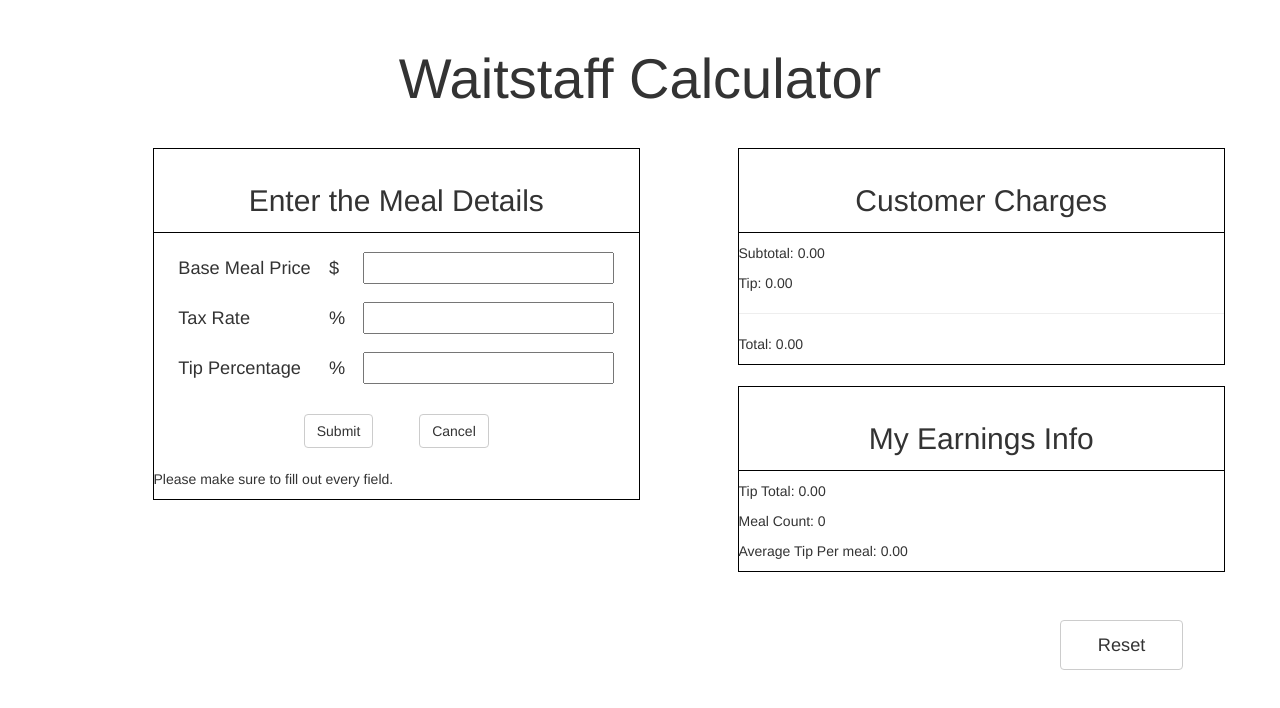
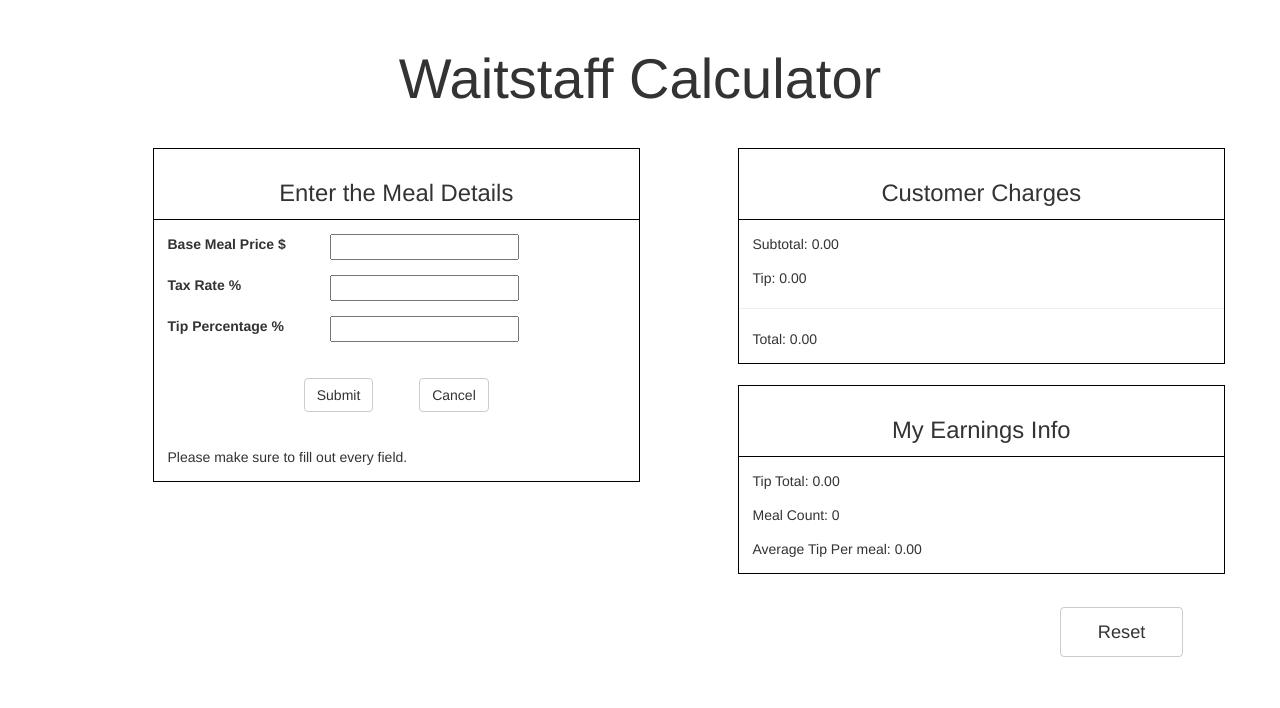
Before and after one commit to gfed53/waitstaff-calc, a plain HTML site: page index.html in a window 1280 px wide. Drawn offline with nearby package versions, Linux system fonts and the light colour scheme.

Commit message:
Changed meal details from table format to form-horizontal structure, other position/typo tweaks

```diff
--- a/index.html
+++ b/index.html
@@ -13,10 +13,35 @@
 		<div class="row">
 			<section class="col-md-5 col-md-offset-1 meal-details">
 				<h2>Enter the Meal Details</h2>
-				<!-- <form action="" class="form-inline">
+				<form action="" name="myForm" class="form-horizontal">
+					<div class="form-group">
+						<label for="base-meal-price" class="col-sm-4">Base Meal Price $</label>
+						<div class="col-sm-8">
+							<input type="number" name="base-meal-price" ng-model="baseMealPrice" required>
+						</div>
+					</div>
+					<div class="form-group">
+						<label for="tax-rate" class="col-sm-4">Tax Rate %</label>
+						<div class="col-sm-8">
+							<input type="number" name="tax-rate" ng-model="taxRateTens" required>
+						</div>
+					</div>
+					<div class="form-group">
+						<label for="tip-percent" class="col-sm-4">Tip Percentage %</label>
+						<div class="col-sm-8">
+							<input type="number" name="tip-percent" ng-model="tipPercentTens" required>
+						</div>
+					</div>
 
-				</form> -->
-				<form name="myForm" action="">
+				</form>
+				<div class="meal-detail-btns">
+					<input class="btn btn-default meal-detail-btn" type="button" ng-click="submit()" value="Submit">
+					<input class="btn btn-default meal-detail-btn" type="button" ng-click="cancel()" value="Cancel">
+				</div>
+				<div class="error" ng-if="myForm.$invalid">
+					<p>Please make sure to fill out every field.
+				</div>
+				<!-- <form name="myForm" action="">
 					<table>
 						<tr>
 							<td>Base Meal Price</td>
@@ -35,7 +60,7 @@
 						</tr>
 					</table>
 
-				<!-- <div><label for="base-meal-price">Base Meal Price</label>
+				<div><label for="base-meal-price">Base Meal Price</label>
 				<input type="text" name="base-meal-price">
 				</div>
 				<div>
@@ -45,7 +70,7 @@
 				<div>
 				<label for="tip-percent">Tip Percentage</label>
 				<input type="text" name="tip-percent">
-				</div> -->
+				</div>
 					<div class="meal-detail-btns">
 						<input class="btn btn-default meal-detail-btn" type="button" ng-click="submit()" value="Submit">
 						<input class="btn btn-default meal-detail-btn" type="button" ng-click="cancel()" value="Cancel">
@@ -53,7 +78,7 @@
 					<div class="error" ng-if="myForm.$invalid">
 						<p>Please make sure to fill out every field.
 					</div>
-				</form>
+				</form> -->
 			</section>
 			<div class="col-md-5 col-md-offset-1">
 				<section class="row cust-charges">
--- a/styles/style.css
+++ b/styles/style.css
@@ -14,16 +14,21 @@ h1 {
 
 h2 {
 	border-bottom: 1px solid black;
+	font-size: 1.7em;
 
 }
 
-table {
+/*table {
 	margin: auto;
 }
 
 td {
 	padding: 0.5em;
 	font-size: 1.3em;
+}*/
+
+form, p {
+	margin: 1em;
 }
 
 .meal-details {
@@ -43,4 +48,5 @@ td {
 	float: right;
 	font-size: 1.3em;
 	padding: 0.6em 2em;
+	margin-top: 0.7em;
 }
```
